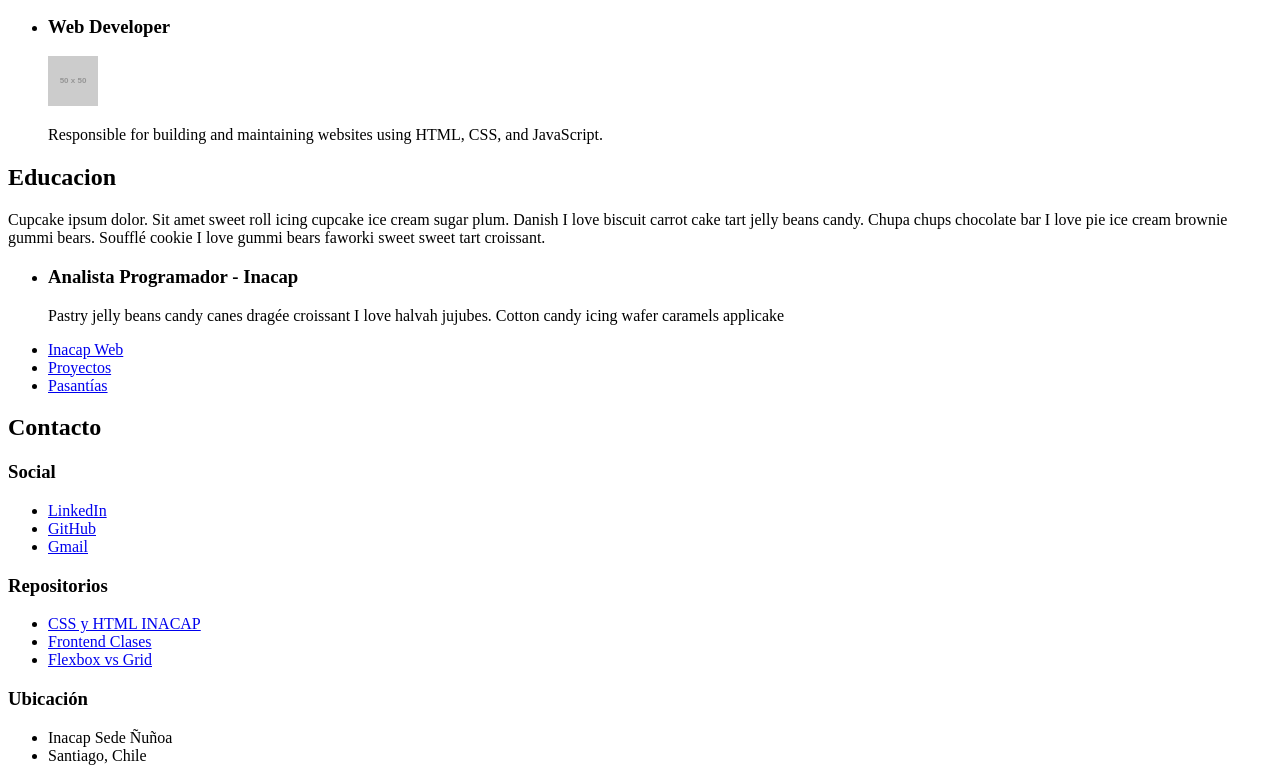
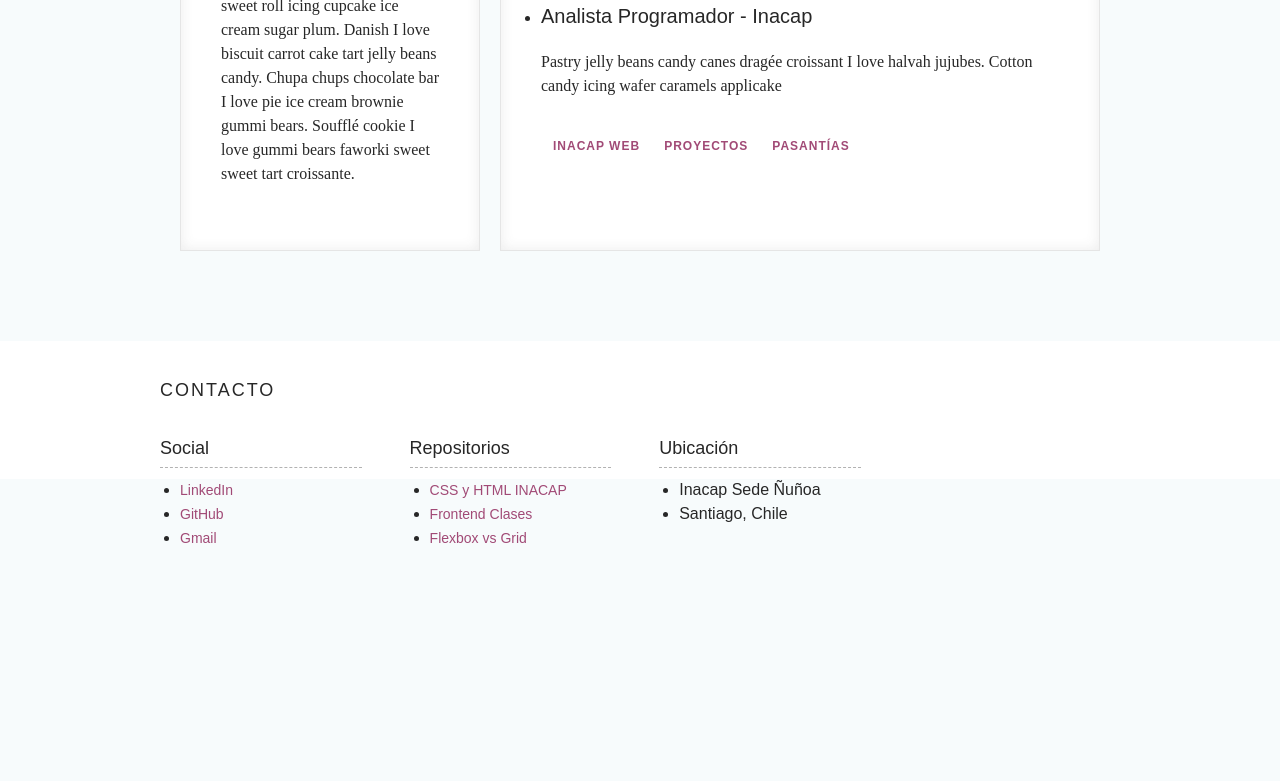
Before and after one commit to anunezinacap/htmlcss, a plain HTML site: page index.html in a window 1280 px wide. Shown: the part 1276-2057 px from the top of the page. After the commit the page ends 1866 px from the top, so only its background shows below. Drawn offline with Linux system fonts and the light colour scheme; placeholder pictures from the web are drawn by us.

Commit message:
feat: create styles and link to html

```diff
--- a/index.html
+++ b/index.html
@@ -5,6 +5,7 @@
   <meta charset="utf-8">
   <title>Page Title</title>
   <meta name="description" content="CV Anderson" />
+  <link rel="stylesheet" href="styles.css">
 </head>
 
 <body>
--- /dev/null
+++ b/styles.css
@@ -0,0 +1,229 @@
+
+* {
+	/* Resets aqui: */
+	margin:0;
+	padding:0;
+}
+
+
+body {
+	font-size: 16px;
+	line-height: 1.5;
+	font-family: 'Josefin Sans', sans-serif;
+	color: #272727;
+	background: #F7FBFC;
+}
+
+img {
+	border-radius: 100%;
+	max-width: 100%;
+	display: block;
+}
+
+a {
+	color:#A14A76;
+	text-decoration:none;
+}
+
+a:hover, a:focus {
+	color: #a14a76;
+}
+
+a img {
+	border:none;
+}
+
+
+h1 {
+	font-size: 50px;
+ 	margin: 0;
+	font-weight: normal;
+	line-height: 1;
+  color: #fbc2b5;
+}
+
+h2 {
+	font-size: 24px;
+	letter-spacing:2px;
+	text-transform: uppercase;
+	font-weight: normal;
+	margin: 0 0 24px;
+	line-height: 1;
+}
+
+
+h3 {
+	font-size: 20px;
+	font-weight: normal;
+	margin: 0 0 24px;
+	font-family: 'Josefin Sans', sans-serif;
+	line-height: 1;
+}
+
+p {
+	font-family: 'Vollkorn', serif;
+	margin-bottom: 24px;
+}
+
+/*------
+Header
+------*/
+header { margin: 20px 40px 60px; }
+
+header div {
+	margin-top: 40px;
+	width: 60%;
+	float: left;
+}
+
+nav {
+	float: right;
+	width: 40%;
+}
+
+
+nav ul { float: right; }
+
+nav li {
+	float: left;
+	list-style: none;
+	padding: 4px 0;
+}
+
+nav a {
+	color:#565656;
+	display: block;
+	font-size:12px;
+	margin:5px 2px;
+	padding:10px 10px 8px;
+	text-transform:uppercase;
+	font-weight: bold;
+	letter-spacing: 1px;
+}
+
+nav li:last-child a { border-right: none; }
+
+
+nav a:hover, nav a:focus {
+	text-decoration:none;
+	background-color:#f0f0f0;
+	border-color: transparent;
+}
+
+
+
+/*------
+Footer
+------*/
+
+footer {
+	padding: 40px;
+	background: #fff;
+}
+
+.footer-wrap {
+  max-width:960px;
+	padding: 0 20px;
+	margin:0 auto;
+}
+
+.col {
+	float: left;
+	width: 21%;
+	margin: 0 5% 40px 0;
+}
+
+
+footer h2 { font-size: 18px; margin-bottom: 40px;}
+
+footer h3 {
+	margin-bottom: 10px;
+	padding-bottom: 10px;
+	border-bottom: 1px dashed rgba(0,0,0,.3);
+	font-size: 18px;
+}
+
+footer  ul {
+	margin-left: 20px;
+}
+
+
+footer a { font-size: 14px; }
+
+footer p {
+	margin-bottom: 0;
+	clear: both;
+	font-family: 'Josefin Sans', sans-serif;
+	text-align: center;
+}
+
+/*------
+Intro
+------*/
+
+img.right {
+	float: right;
+	margin: 0 0 20px 20px;
+}
+
+.infolinks li {
+	float: left;
+	list-style: none;
+}
+
+
+.infolinks a {
+	display: block;
+	font-size:12px;
+	margin:5px 2px;
+	padding:10px 10px 8px;
+	text-transform:uppercase;
+	font-weight: bold;
+	letter-spacing: 1px;
+}
+
+
+/*------
+Pagina
+------*/
+
+.contenedor {
+	max-width:960px;
+	padding: 0 20px;
+	margin:0 auto;
+}
+.main {
+  display: flex;
+  width: 100%;
+}
+
+.contenedor-flex {
+	display: grid;
+	grid-template-columns: 1fr 2fr;
+	grid-gap: 20px;
+	padding: 20px;
+}
+
+.modulo {
+	background-color: #fff;
+	margin:0 0 70px 0;
+	padding: 40px;
+	-webkit-box-shadow: inset 0px 0px 13px rgba(68, 68, 68, 0.1);
+	-moz-box-shadow: inset 0px 0px 13px rgba(68, 68, 68, 0.1);
+	box-shadow: inset 0px 0px 13px rgba(68, 68, 68, 0.1);
+	border: 1px solid rgba(0, 0, 0, .1);
+}
+
+.modulo-content {
+  display: flex;
+}
+
+.modulo h2 {
+	padding-bottom: 30px;
+	margin-bottom: 30px;
+	border-bottom: 1px dashed rgba(0,0,0,.3);
+}
+
+.empleo-titulo .educacion-titulo {
+  font-size: 12px;
+}
```
